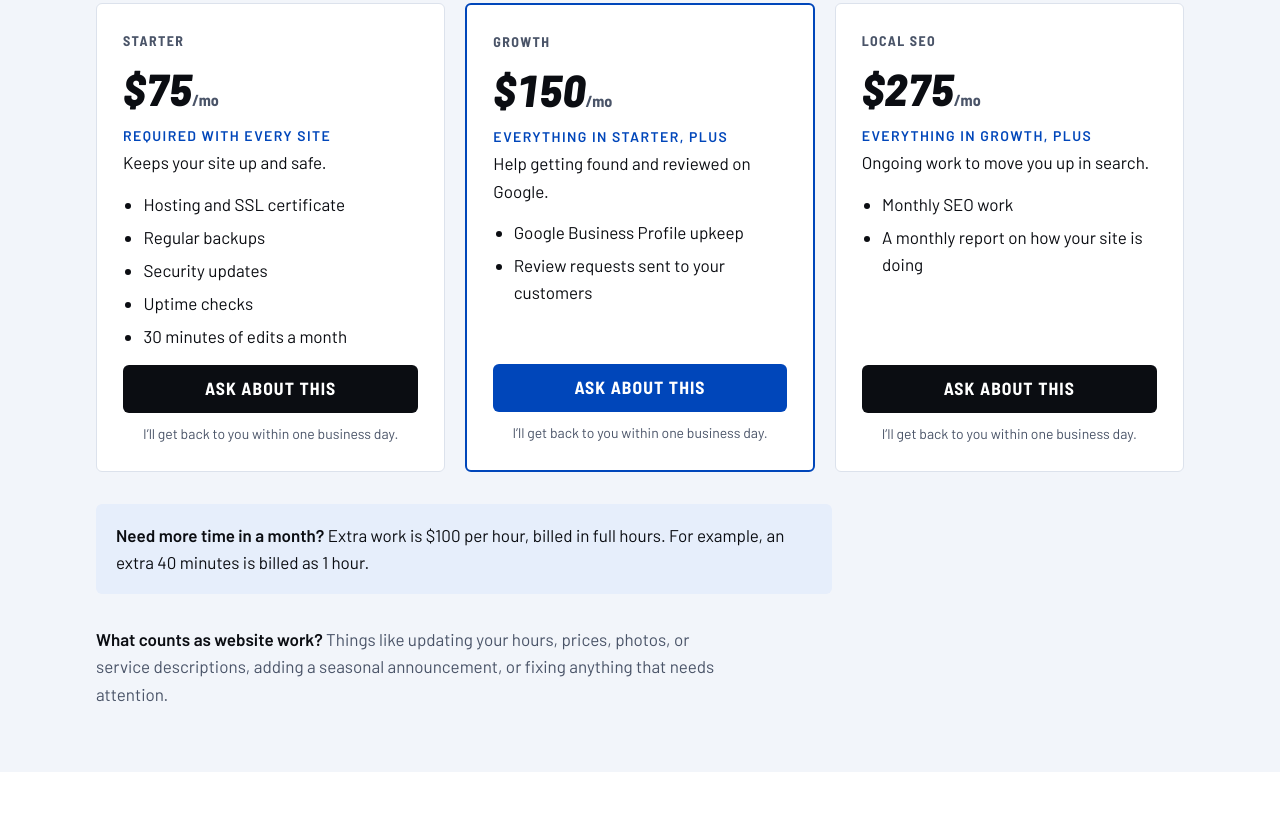
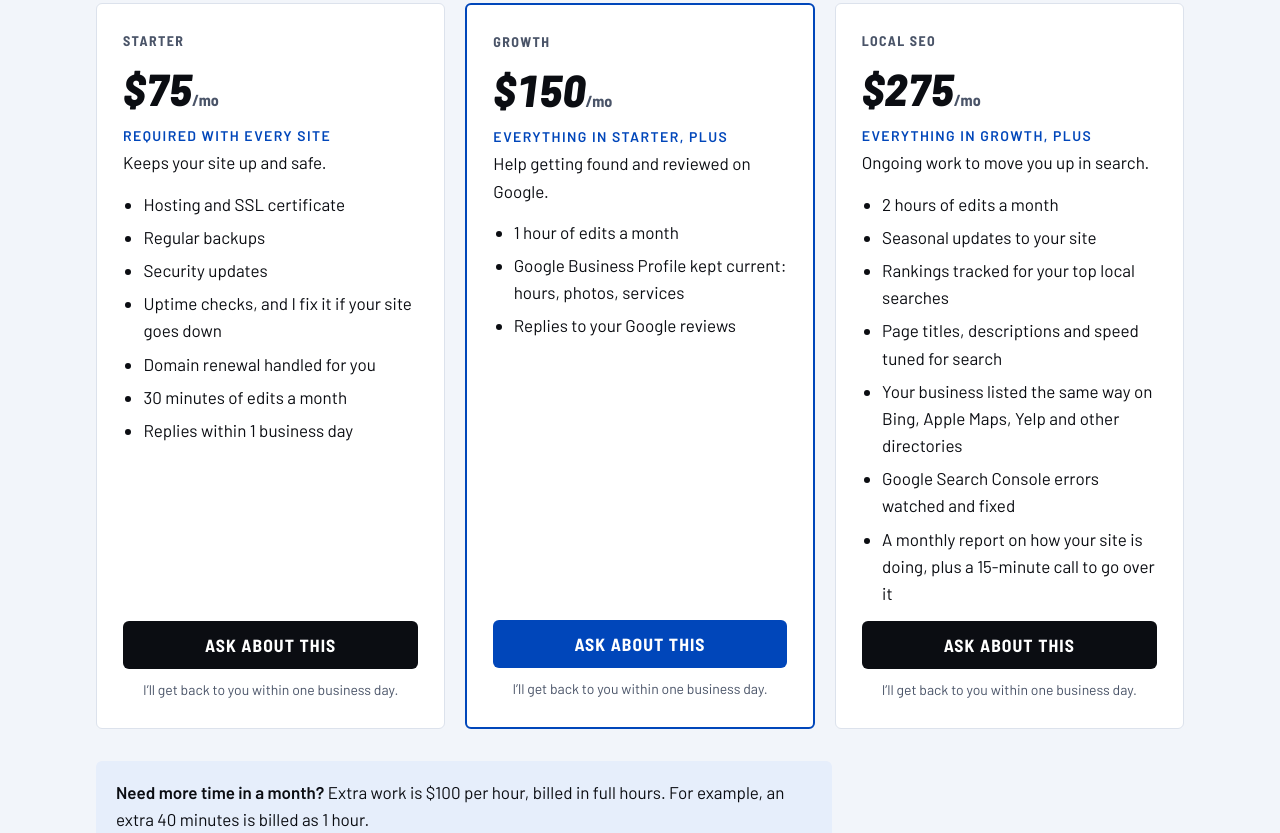
Before and after one commit to eaglewebcreation/eagle-web-creation, a plain HTML site: page pricing.html in a window 1280 px wide. Shown: the part 1597-2430 px from the top of the page. Drawn offline with Linux system fonts and the light colour scheme; a web font is replaced by a local one.

Commit message:
Monthly plans: restore the approved Nov 17 plan lists (pricing, FAQ, schema, llms)
Co-Authored-By: Claude Opus 5.5 <noreply@anthropic.com>

```diff
--- a/pricing.html
+++ b/pricing.html
@@ -206,7 +206,7 @@
                   "priceCurrency": "USD",
                   "unitText": "MONTH"
                 },
-                "description": "Hosting, SSL, backups, security updates, uptime checks and 30 minutes of edits a month. Required with every website build."
+                "description": "Hosting, SSL, backups, security updates, uptime checks with fixes if the site goes down, domain renewal, 30 minutes of edits a month and replies within 1 business day. Required with every website build."
               },
               {
                 "@type": "Offer",
@@ -218,7 +218,7 @@
                   "priceCurrency": "USD",
                   "unitText": "MONTH"
                 },
-                "description": "Everything in Starter, plus Google Business Profile upkeep and review requests."
+                "description": "Everything in Starter, plus 1 hour of edits a month, Google Business Profile kept current (hours, photos, services) and replies to your Google reviews."
               },
               {
                 "@type": "Offer",
@@ -230,7 +230,7 @@
                   "priceCurrency": "USD",
                   "unitText": "MONTH"
                 },
-                "description": "Everything in Growth, plus monthly SEO work and a monthly report."
+                "description": "Everything in Growth, plus 2 hours of edits a month, seasonal updates, rankings tracked for top local searches, page titles, descriptions and speed tuned for search, consistent listings on Bing, Apple Maps, Yelp and other directories, Search Console errors watched and fixed, and a monthly report with a 15-minute call."
               },
               {
                 "@type": "Offer",
@@ -292,7 +292,7 @@
                 "name": "Seasonal refresh",
                 "priceCurrency": "USD",
                 "price": 150,
-                "description": "Holiday or seasonal banners, specials and touches added to your site for the season. Priced per refresh."
+                "description": "Holiday or seasonal banners, specials and touches added to your site for the season. Priced per refresh. Included in the Local SEO plan."
               },
               {
                 "@type": "Offer",
@@ -519,8 +519,10 @@
               <li>Hosting and SSL certificate</li>
               <li>Regular backups</li>
               <li>Security updates</li>
-              <li>Uptime checks</li>
+              <li>Uptime checks, and I fix it if your site goes down</li>
+              <li>Domain renewal handled for you</li>
               <li>30 minutes of edits a month</li>
+              <li>Replies within 1 business day</li>
             </ul>
             <a class="btn btn--dark" href="mailto:talon@eaglewebcreation.com?subject=Starter%20plan">Ask about this<span class="sr-only">: Starter plan</span></a>
             <p class="reply-note">I&rsquo;ll get back to you within one business day.</p>
@@ -530,8 +532,9 @@
             <p class="amount">$150<small>/mo</small></p>
             <p class="fit"><strong>Everything in Starter, plus</strong>Help getting found and reviewed on Google.</p>
             <ul class="tier-list">
-              <li>Google Business Profile upkeep</li>
-              <li>Review requests sent to your customers</li>
+              <li>1 hour of edits a month</li>
+              <li>Google Business Profile kept current: hours, photos, services</li>
+              <li>Replies to your Google reviews</li>
             </ul>
             <a class="btn btn--blue" href="mailto:talon@eaglewebcreation.com?subject=Growth%20plan">Ask about this<span class="sr-only">: Growth plan</span></a>
             <p class="reply-note">I&rsquo;ll get back to you within one business day.</p>
@@ -541,8 +544,13 @@
             <p class="amount">$275<small>/mo</small></p>
             <p class="fit"><strong>Everything in Growth, plus</strong>Ongoing work to move you up in search.</p>
             <ul class="tier-list">
-              <li>Monthly SEO work</li>
-              <li>A monthly report on how your site is doing</li>
+              <li>2 hours of edits a month</li>
+              <li>Seasonal updates to your site</li>
+              <li>Rankings tracked for your top local searches</li>
+              <li>Page titles, descriptions and speed tuned for search</li>
+              <li>Your business listed the same way on Bing, Apple Maps, Yelp and other directories</li>
+              <li>Google Search Console errors watched and fixed</li>
+              <li>A monthly report on how your site is doing, plus a 15-minute call to go over it</li>
             </ul>
             <a class="btn btn--dark" href="mailto:talon@eaglewebcreation.com?subject=Local%20SEO%20plan">Ask about this<span class="sr-only">: Local SEO plan</span></a>
             <p class="reply-note">I&rsquo;ll get back to you within one business day.</p>
@@ -598,7 +606,7 @@
             <p class="pages">Per refresh</p>
             <h3>Seasonal refresh</h3>
             <p class="amount">$150</p>
-            <p class="fit">Holiday or seasonal banners, specials and touches added to your site for the season.</p>
+            <p class="fit">Holiday or seasonal banners, specials and touches added to your site for the season. Included in the Local SEO plan.</p>
             <a class="btn btn--dark" href="mailto:talon@eaglewebcreation.com?subject=Seasonal%20refresh">Ask about this<span class="sr-only">: Seasonal refresh</span></a>
             <p class="reply-note">I&rsquo;ll get back to you within one business day.</p>
           </article>
```
Also changed, not shown: faq.html (+2 -2 lines), llms-full.txt, llms.txt.
